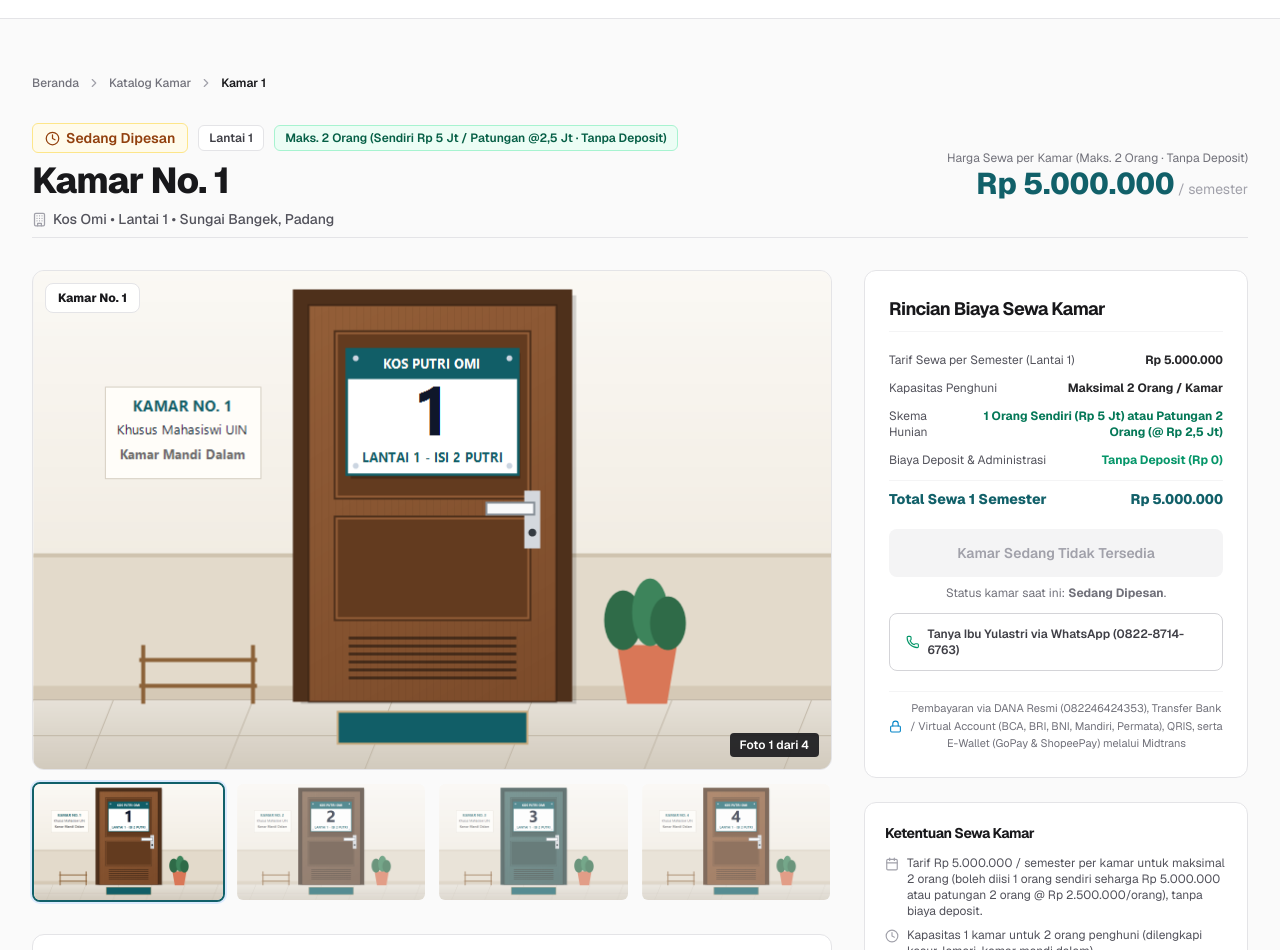
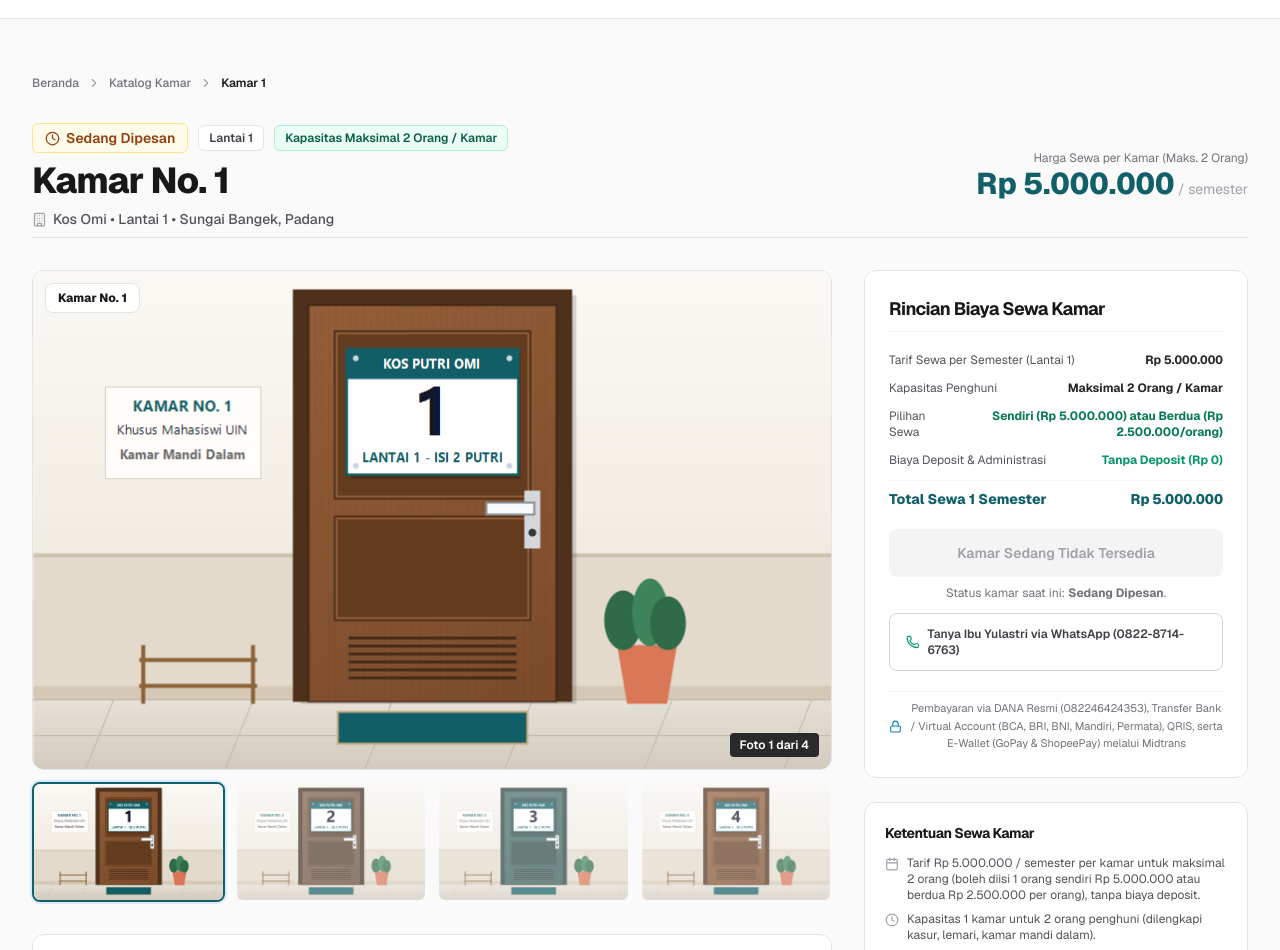
Before and after one commit to citraiqhlim77-sudo/kos_omi, a Next.js app: page /kamar/1 in a window 1280 px wide. Shown: the part 62-1012 px from the top of the page. Built offline with nearby package versions, Linux system fonts and the light colour scheme; no server answers.

Commit message:
Bersihkan simbol @ pada harga dan hapus tombol simulasi/demo agar tampilan realistis

```diff
--- a/src/app/kamar/[kode]/page.tsx
+++ b/src/app/kamar/[kode]/page.tsx
@@ -47,7 +47,7 @@ export async function generateMetadata({ params }: PageProps): Promise<Metadata>
 
   return {
     title: `Kamar ${room.code} (Lantai ${room.floor}) - Kos Omi Sungai Bangek, Padang`,
-    description: `Detail Kamar ${room.code} Lantai ${room.floor} Kos Omi Sungai Bangek, Padang. Tarif Rp 5.000.000/semester per kamar untuk maksimal 2 orang (boleh diisi 1 orang sendiri Rp 5.000.000 atau patungan 2 orang @ Rp 2.500.000/orang, tanpa biaya deposit).`,
+    description: `Detail Kamar ${room.code} Lantai ${room.floor} Kos Omi Sungai Bangek, Padang. Tarif Rp 5.000.000/semester per kamar untuk maksimal 2 orang (boleh diisi 1 orang sendiri Rp 5.000.000 atau berdua Rp 2.500.000 per orang, tanpa biaya deposit).`,
   };
 }
 
@@ -111,7 +111,7 @@ export default async function DetailKamarPage({ params }: PageProps) {
                 Lantai {room.floor}
               </span>
               <span className="text-xs text-emerald-800 font-semibold bg-emerald-50 border border-emerald-200 px-2.5 py-1 rounded-md">
-                Maks. 2 Orang (Sendiri Rp 5 Jt / Patungan @2,5 Jt · Tanpa Deposit)
+                Kapasitas Maksimal 2 Orang / Kamar
               </span>
             </div>
             <h1 className="text-2xl sm:text-3xl md:text-4xl font-extrabold text-[hsl(240,6%,10%)] tracking-tight">
@@ -124,7 +124,7 @@ export default async function DetailKamarPage({ params }: PageProps) {
           </div>
 
           <div className="md:text-right">
-            <p className="text-xs text-zinc-500">Harga Sewa per Kamar (Maks. 2 Orang · Tanpa Deposit)</p>
+            <p className="text-xs text-zinc-500">Harga Sewa per Kamar (Maks. 2 Orang)</p>
             <p className="text-2xl sm:text-3xl font-extrabold text-[hsl(186,72%,24%)] font-heading tabular-nums">
               {formatRupiah(room.monthlyPrice)}
               <span className="text-xs sm:text-sm text-zinc-400 font-normal"> / semester</span>
@@ -236,8 +236,8 @@ export default async function DetailKamarPage({ params }: PageProps) {
                   <span className="font-bold text-zinc-800">Maksimal 2 Orang / Kamar</span>
                 </div>
                 <div className="flex justify-between items-center">
-                  <span>Skema Hunian</span>
-                  <span className="font-bold text-emerald-700 text-right">1 Orang Sendiri (Rp 5 Jt) atau Patungan 2 Orang (@ Rp 2,5 Jt)</span>
+                  <span>Pilihan Sewa</span>
+                  <span className="font-bold text-emerald-700 text-right">Sendiri (Rp 5.000.000) atau Berdua (Rp 2.500.000/orang)</span>
                 </div>
                 <div className="flex justify-between items-center">
                   <span>Biaya Deposit & Administrasi</span>
@@ -292,7 +292,7 @@ export default async function DetailKamarPage({ params }: PageProps) {
               <ul className="space-y-2 text-zinc-600">
                 <li className="flex items-start gap-2">
                   <Calendar size={14} className="text-zinc-400 shrink-0 mt-0.5" />
-                  <span>Tarif Rp 5.000.000 / semester per kamar untuk maksimal 2 orang (boleh diisi 1 orang sendiri seharga Rp 5.000.000 atau patungan 2 orang @ Rp 2.500.000/orang), tanpa biaya deposit.</span>
+                  <span>Tarif Rp 5.000.000 / semester per kamar untuk maksimal 2 orang (boleh diisi 1 orang sendiri Rp 5.000.000 atau berdua Rp 2.500.000 per orang), tanpa biaya deposit.</span>
                 </li>
                 <li className="flex items-start gap-2">
                   <Clock size={14} className="text-zinc-400 shrink-0 mt-0.5" />
--- a/src/app/kamar/page.tsx
+++ b/src/app/kamar/page.tsx
@@ -12,7 +12,7 @@ export async function generateMetadata(): Promise<Metadata> {
 
   return {
     title: `Katalog 67 Kamar Kos Omi Sungai Bangek, Padang (${availableCount} Tersedia)`,
-    description: `Daftar lengkap 67 kamar kos 2 lantai (Kamar No. 1 - 67) di Sungai Bangek Padang dekat Kampus III UIN Imam Bonjol. Tarif Rp 5.000.000 / semester per kamar untuk maksimal 2 orang (boleh 1 orang sendiri Rp 5.000.000 atau patungan 2 orang @ Rp 2.500.000/orang, tanpa biaya deposit).`,
+    description: `Daftar lengkap 67 kamar kos 2 lantai (Kamar No. 1 - 67) di Sungai Bangek Padang dekat Kampus III UIN Imam Bonjol. Tarif Rp 5.000.000 / semester per kamar untuk maksimal 2 orang (boleh 1 orang sendiri Rp 5.000.000 atau berdua Rp 2.500.000 per orang, tanpa biaya deposit).`,
     alternates: {
       canonical: 'https://kosomi.id/kamar',
     },
--- a/src/app/page.tsx
+++ b/src/app/page.tsx
@@ -31,7 +31,7 @@ export async function generateMetadata(): Promise<Metadata> {
 
   return {
     title: `Kos Omi Sungai Bangek, Padang - ${availableCount} Kamar Kosong Siap Huni`,
-    description: `Hunian nyaman Kos Omi di Sungai Bangek, Koto Tangah, Kota Padang dekat Kampus III UIN Imam Bonjol Padang. Tarif Rp 5.000.000/semester per kamar untuk maksimal 2 orang (boleh diisi 1 orang sendiri Rp 5.000.000 atau patungan 2 orang @ Rp 2.500.000/orang, tanpa biaya deposit). Hubungi Ibu Yulastri: 0822-8714-6763 (Cadangan: 0813-7432-9562).`,
+    description: `Hunian nyaman Kos Omi di Sungai Bangek, Koto Tangah, Kota Padang dekat Kampus III UIN Imam Bonjol Padang. Tarif Rp 5.000.000/semester per kamar untuk maksimal 2 orang (boleh diisi 1 orang sendiri Rp 5.000.000 atau berdua Rp 2.500.000/orang, tanpa biaya deposit). Hubungi Ibu Yulastri: 0822-8714-6763.`,
     alternates: {
       canonical: 'https://kosomi.id',
     },
@@ -280,7 +280,7 @@ export default async function HomePage() {
             Pilihan Lantai Kamar
           </h2>
           <p className="text-zinc-600 text-sm sm:text-base">
-            Tarif seragam <strong>Rp 5.000.000 / semester per kamar</strong> untuk <strong>maksimal 2 orang</strong> (boleh diisi <strong>1 orang sendiri</strong> Rp 5.000.000 atau <strong>patungan 2 orang</strong> @ Rp 2.500.000/orang, <strong>tanpa biaya deposit</strong>).
+            Tarif seragam <strong>Rp 5.000.000 / semester per kamar</strong> untuk maksimal 2 orang (boleh diisi 1 orang sendiri Rp 5.000.000 atau berdua Rp 2.500.000 per orang, tanpa deposit).
           </p>
         </div>
 
--- a/src/app/tentang/page.tsx
+++ b/src/app/tentang/page.tsx
@@ -134,7 +134,7 @@ export default function TentangPage() {
                 <p className="text-lg font-extrabold text-emerald-600 font-heading mt-0.5">
                   Maks. 2 Orang
                 </p>
-                <p className="text-[11px] text-zinc-600 font-medium">Sendiri Rp 5 Jt / Patungan @2,5 Jt</p>
+                <p className="text-[11px] text-zinc-600 font-medium">Sendiri atau Berdua (Rp 2,5 Jt/orang)</p>
               </div>
               <div className="bg-white p-4 rounded-xl border border-zinc-200">
                 <p className="text-xs text-zinc-500 font-medium">Pemilik Kos (Ibu Yulastri)</p>
@@ -209,7 +209,7 @@ export default function TentangPage() {
               </h2>
             </div>
             <p className="text-xs sm:text-sm text-zinc-500 max-w-md">
-              Tarif sewa berlaku sama untuk Lantai 1 maupun Lantai 2 yaitu <strong>Rp 5.000.000 per semester per kamar</strong> untuk maksimal 2 orang (boleh diisi 1 orang sendiri Rp 5.000.000 atau patungan 2 orang @ Rp 2.500.000/orang, tanpa biaya deposit). Pembayaran via DANA Resmi (082246424353), Transfer Bank / Virtual Account (BCA, BRI, BNI, Mandiri, Permata), QRIS, serta E-Wallet (GoPay & ShopeePay) melalui Midtrans.
+              Tarif sewa berlaku sama untuk Lantai 1 maupun Lantai 2 yaitu <strong>Rp 5.000.000 per semester per kamar</strong> untuk maksimal 2 orang (boleh diisi 1 orang sendiri Rp 5.000.000 atau berdua Rp 2.500.000 per orang, tanpa biaya deposit).
             </p>
           </div>
 
@@ -312,7 +312,7 @@ export default function TentangPage() {
                   <div className="p-3.5 rounded-lg bg-zinc-50 border border-zinc-100 space-y-1">
                     <p className="font-bold text-zinc-800">Tarif & Kapasitas Kamar:</p>
                     <p className="leading-relaxed">
-                      <strong>Rp 5.000.000 / Semester</strong> per kamar (Lantai 1 & Lantai 2) • Maksimal 2 orang (1 orang sendiri Rp 5.000.000 atau patungan 2 orang @ Rp 2.500.000/orang, <strong>tanpa biaya deposit</strong>).
+                      <strong>Rp 5.000.000 / Semester</strong> per kamar (Lantai 1 & Lantai 2) • Maksimal 2 orang (1 orang sendiri Rp 5.000.000 atau berdua Rp 2.500.000 per orang, tanpa deposit).
                     </p>
                   </div>
                 </div>
--- a/src/components/admin/AdminPengaturanClient.tsx
+++ b/src/components/admin/AdminPengaturanClient.tsx
@@ -152,7 +152,7 @@ export const AdminPengaturanClient: React.FC<AdminPengaturanClientProps> = ({
                 Sewa Semesteran (6 Bulan) — Rp 5.000.000 / Kamar
               </div>
               <span className="text-[10px] text-zinc-500 mt-1 block">
-                Maksimal 2 orang/kamar (boleh 1 orang sendiri Rp 5.000.000 atau patungan 2 orang @ Rp 2.500.000/orang).
+                Maksimal 2 orang/kamar (boleh 1 orang sendiri Rp 5.000.000 atau berdua Rp 2.500.000 per orang).
               </span>
             </div>
 
--- a/src/components/kamar/KamarCatalogClient.tsx
+++ b/src/components/kamar/KamarCatalogClient.tsx
@@ -78,7 +78,7 @@ export const KamarCatalogClient: React.FC<KamarCatalogClientProps> = ({
               Katalog Kamar Kos Omi
             </h1>
             <p className="text-zinc-600 text-sm">
-              Lantai 1 (No. 1–33) & Lantai 2 (No. 34–67) • <strong>Rp 5.000.000 / semester per kamar</strong> untuk <strong>maksimal 2 orang</strong> (boleh diisi <strong>1 orang sendiri</strong> Rp 5.000.000 atau <strong>patungan 2 orang</strong> @ Rp 2.500.000/orang, <strong>tanpa biaya deposit</strong>).
+              Lantai 1 (No. 1–33) & Lantai 2 (No. 34–67) • <strong>Rp 5.000.000 / semester per kamar</strong> untuk maksimal 2 orang (1 orang sendiri Rp 5.000.000 atau berdua Rp 2.500.000 per orang, tanpa deposit).
             </p>
           </div>
 
--- a/src/components/kontak/KontakClient.tsx
+++ b/src/components/kontak/KontakClient.tsx
@@ -51,7 +51,7 @@ export function KontakClient() {
             Hubungi Ibu Yulastri — Kos Omi Sungai Bangek, Padang
           </h1>
           <p className="text-zinc-600 text-sm sm:text-base leading-relaxed">
-            Ingin menanyakan ketersediaan kamar Lantai 1 & Lantai 2 (Rp 5.000.000/semester per kamar, maksimal 2 orang: sendiri Rp 5.000.000 atau patungan 2 orang @ Rp 2.500.000/orang, tanpa biaya deposit) atau menjadwalkan survei langsung? Hubungi Ibu Yulastri melalui WhatsApp di bawah ini.
+            Ingin menanyakan ketersediaan kamar Lantai 1 & Lantai 2 (Rp 5.000.000/semester per kamar, maksimal 2 orang) atau menjadwalkan survei langsung? Hubungi Ibu Yulastri melalui WhatsApp di bawah ini.
           </p>
         </div>
 
--- a/src/components/layout/PublicFooter.tsx
+++ b/src/components/layout/PublicFooter.tsx
@@ -32,7 +32,7 @@ export const PublicFooter: React.FC = () => {
               </span>
             </div>
             <p className="text-sm text-zinc-400 leading-relaxed">
-              Hunian kos nyaman di Sungai Bangek, Kota Padang dekat Kampus III UIN Imam Bonjol Padang. Tarif Rp 5.000.000/semester per kamar untuk maksimal 2 orang (1 orang sendiri Rp 5.000.000 atau patungan 2 orang @ Rp 2.500.000/orang, tanpa biaya deposit).
+              Hunian kos nyaman di Sungai Bangek, Kota Padang dekat Kampus III UIN Imam Bonjol Padang. Tarif Rp 5.000.000/semester per kamar untuk maksimal 2 orang (1 orang sendiri Rp 5.000.000 atau berdua Rp 2.500.000 per orang, tanpa deposit).
             </p>
             <div className="pt-2 flex items-center gap-2 text-xs text-emerald-400 font-medium">
               <ShieldCheck size={16} />
--- a/src/components/penghuni/PenghuniDashboardClient.tsx
+++ b/src/components/penghuni/PenghuniDashboardClient.tsx
@@ -512,7 +512,7 @@ export const PenghuniDashboardClient: React.FC<PenghuniDashboardClientProps> = (
 
               <div className="p-3 rounded-xl bg-zinc-50 border border-zinc-100 flex items-center gap-2 text-xs text-zinc-600">
                 <ShieldCheck className="w-4 h-4 text-emerald-600 shrink-0" />
-                <span>Simulasi pelunasan instan dan pencatatan riwayat transaksi sewa</span>
+                <span>Pembayaran tercatat otomatis pada riwayat transaksi sewa kamar Anda</span>
               </div>
 
               <div className="flex items-center justify-end gap-2.5 pt-2 border-t border-zinc-100">
--- a/src/data/faq.ts
+++ b/src/data/faq.ts
@@ -10,7 +10,7 @@ export const FAQ_DATA: FAQItem[] = [
     id: 'faq-1',
     category: 'reservasi',
     question: 'Berapa harga sewa kamar dan kapasitas per kamar di Kos Omi?',
-    answer: 'Tarif sewa kamar di Kos Omi adalah Rp 5.000.000 / semester per kamar untuk Lantai 1 maupun Lantai 2 dengan kapasitas maksimal 2 orang (boleh diisi 1 orang sendiri seharga Rp 5.000.000, atau patungan 2 orang @ Rp 2.500.000/orang), tanpa biaya deposit. Setiap kamar sudah dilengkapi Kasur, Lemari, dan Kamar Mandi Dalam.',
+    answer: 'Tarif sewa kamar di Kos Omi adalah Rp 5.000.000 / semester per kamar untuk Lantai 1 maupun Lantai 2 dengan kapasitas maksimal 2 orang (boleh diisi 1 orang sendiri seharga Rp 5.000.000, atau berdua dengan biaya Rp 2.500.000 per orang), tanpa biaya deposit. Setiap kamar sudah dilengkapi Kasur, Lemari, dan Kamar Mandi Dalam.',
   },
   {
     id: 'faq-2',
```
Also changed, not shown: src/components/calon/CalonDashboardClient.tsx (+4 -24 lines), 1 other file (tests, documents, lock files or other folders).
